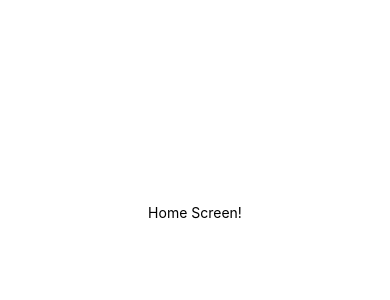
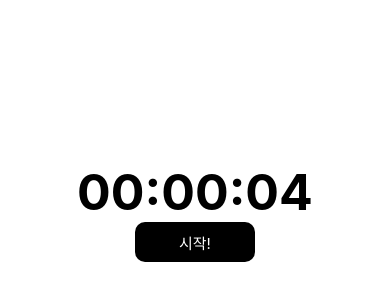
Before and after one commit to In-Self-Improvement/mobile-google-calendar, a React Native app: screen / in a window 390 px wide. Shown: the part 210-510 px from the top of the page. Built offline with nearby package versions, Linux system fonts and the light colour scheme.

Commit message:
feat: Add Timer

```diff
--- a/package.json
+++ b/package.json
@@ -11,6 +11,7 @@
   },
   "dependencies": {
     "babel-plugin-module-resolver": "^5.0.0",
+    "moment": "^2.29.4",
     "react": "18.2.0",
     "react-native": "0.72.3"
   },
--- /dev/null
+++ b/src/components/Button.tsx
@@ -0,0 +1,38 @@
+import React from 'react';
+import {StyleSheet, Text, TouchableHighlight, View} from 'react-native';
+
+interface Props {
+  children: React.ReactNode;
+  onPressButton: () => void;
+}
+
+const Button = ({onPressButton, children}: Props) => {
+  const styles = useStyles();
+
+  return (
+    <View>
+      <TouchableHighlight style={styles.startBtn} onPress={onPressButton}>
+        <Text style={styles.startText}>{children}</Text>
+      </TouchableHighlight>
+    </View>
+  );
+};
+
+export default Button;
+
+const useStyles = () =>
+  StyleSheet.create({
+    startBtn: {
+      alignSelf: 'center',
+      alignItems: 'center',
+      justifyContent: 'center',
+      width: 120,
+      height: 40,
+      backgroundColor: 'black',
+      borderRadius: 10,
+    },
+    startText: {
+      fontSize: 15,
+      color: 'white',
+    },
+  });
--- /dev/null
+++ b/src/components/Timer.tsx
@@ -0,0 +1,43 @@
+import React, {useEffect} from 'react';
+import {StyleSheet, Text, View} from 'react-native';
+import useTimer from '~/hooks/useTimer';
+import Button from '~/components/Button';
+interface Props {}
+
+const Timer = ({}: Props) => {
+  const styles = useStyles();
+  const timer = useTimer(4);
+  const isOver = timer.time === 'end';
+  useEffect(() => {
+    return () => {
+      timer.stop();
+    };
+  }, []);
+  const start = () => {
+    timer.start();
+  };
+  const restart = () => {
+    timer.restart();
+  };
+  return (
+    <View>
+      <Text style={styles.timeText}>{timer.time}</Text>
+      {isOver ? (
+        <Button onPressButton={restart}>다시시작!</Button>
+      ) : (
+        <Button onPressButton={start}>시작!</Button>
+      )}
+    </View>
+  );
+};
+
+export default Timer;
+
+const useStyles = () =>
+  StyleSheet.create({
+    timeText: {
+      fontWeight: 'bold',
+      fontSize: 50,
+      alignSelf: 'center',
+    },
+  });
--- /dev/null
+++ b/src/hooks/useTimer.ts
@@ -0,0 +1,83 @@
+import {useRef, useState, useEffect} from 'react';
+import moment from 'moment';
+
+const useTimer = (duration: number) => {
+  const timerRef = useRef();
+  // const [endTime, setEndTime] = useState(moment());
+  const [isInProcess, setProcessStatus] = useState<boolean>(false);
+  const [elapsedTime, setElapsedTime] = useState(0);
+
+  const updateTimer = () => {
+    timerRef.current = setTimeout(() => {
+      setElapsedTime(prevElapsedTime => prevElapsedTime + 1);
+    }, 1000);
+  };
+
+  const start = () => {
+    updateTimer();
+    setProcessStatus(true);
+  };
+
+  const restart = () => {
+    setElapsedTime(0);
+    updateTimer();
+    setProcessStatus(true);
+  };
+
+  const pause = () => {
+    // pause TODO
+  };
+
+  const reset = () => {
+    // reset TODO
+  };
+
+  const stop = () => {
+    if (timerRef.current) {
+      clearInterval(timerRef.current);
+      timerRef.current = null;
+    }
+  };
+
+  const currentTime = (): string => {
+    const remainingTime = duration - elapsedTime;
+    const exceededTime = elapsedTime - duration;
+
+    if (remainingTime < 0) {
+      // 타이머 업카운팅
+      // return '+' + formatTimeInSeconds(exceededTime);
+      stop();
+      return 'end';
+    } else {
+      return formatTimeInSeconds(remainingTime);
+    }
+  };
+
+  const formatTimeInSeconds = (second: number): string => {
+    const TIME_FORMAT = 'HH:mm:ss';
+    return moment.utc(second * 1000).format(TIME_FORMAT);
+  };
+
+  useEffect(() => {
+    if (isInProcess) {
+      updateTimer();
+    }
+    return () => {
+      if (timerRef.current) {
+        clearTimeout(timerRef.current);
+        timerRef.current = null;
+      }
+    };
+  }, [isInProcess, elapsedTime]);
+
+  return {
+    time: currentTime(),
+    start,
+    restart,
+    pause,
+    reset,
+    stop,
+  };
+};
+
+export default useTimer;
--- a/src/index.tsx
+++ b/src/index.tsx
@@ -1,6 +1,6 @@
 import React from 'react';
-import {StyleSheet, Text, View} from 'react-native';
-// import Timer from '~/components/Timer';
+import {StyleSheet, View} from 'react-native';
+import Timer from '~/components/Timer';
 
 interface Props {}
 
@@ -8,7 +8,7 @@ const HomeScreen: React.FC = ({}: Props) => {
   const styles = createStyles();
   return (
     <View style={styles.container}>
-      <Text>Home Screen!</Text>
+      <Timer />
     </View>
   );
 };
```
Also changed, not shown: 1 other file (tests, documents, lock files or other folders).
